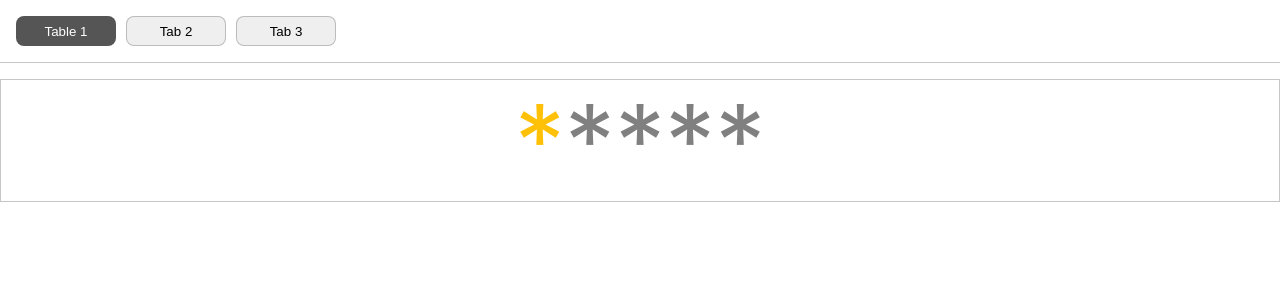
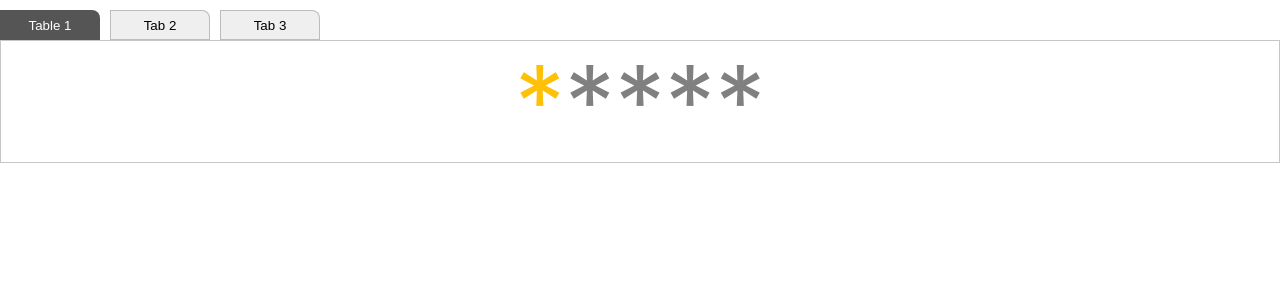
Before and after one commit to ramsgotrus/react-hands-on-coding, a React (Create React App) app in the folder dev-hands-on/: page / in a window 1280 px wide. Shown: the top 300 px of the page. Built offline with nearby package versions, Linux system fonts and the light colour scheme.

Commit message:
[Added styles]

```diff
--- a/dev-hands-on/src/Tab/styles.css
+++ b/dev-hands-on/src/Tab/styles.css
@@ -1,13 +1,13 @@
 .tabs{
   display: flex;
   gap: 10px;
-  padding: 1rem;
+  padding-top: 10px;
 }
 
 .tabs button{
   height: 30px;
   width: 100px;
-  border-radius: 8px;
+  border-radius: 0px 8px 0px 0px;
   border: 1px solid #5555;
   cursor: pointer;
 }
@@ -18,6 +18,6 @@
 }
 
 .tab-content{
-  border-top: 1px solid #5555;
-  padding-top: 1rem;
+  padding-bottom: 1rem;
+  margin-bottom: 40px;
 }
```
